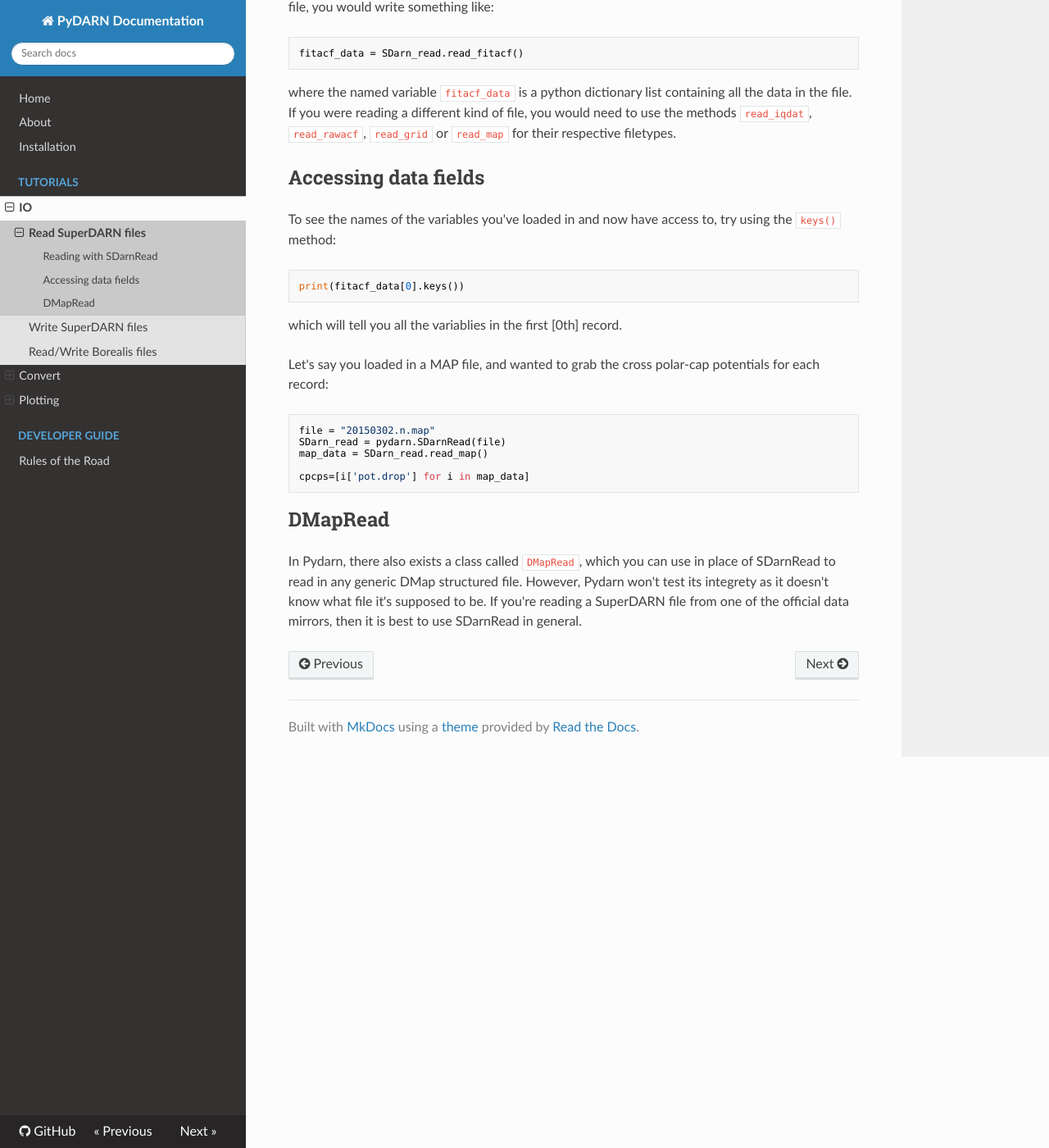
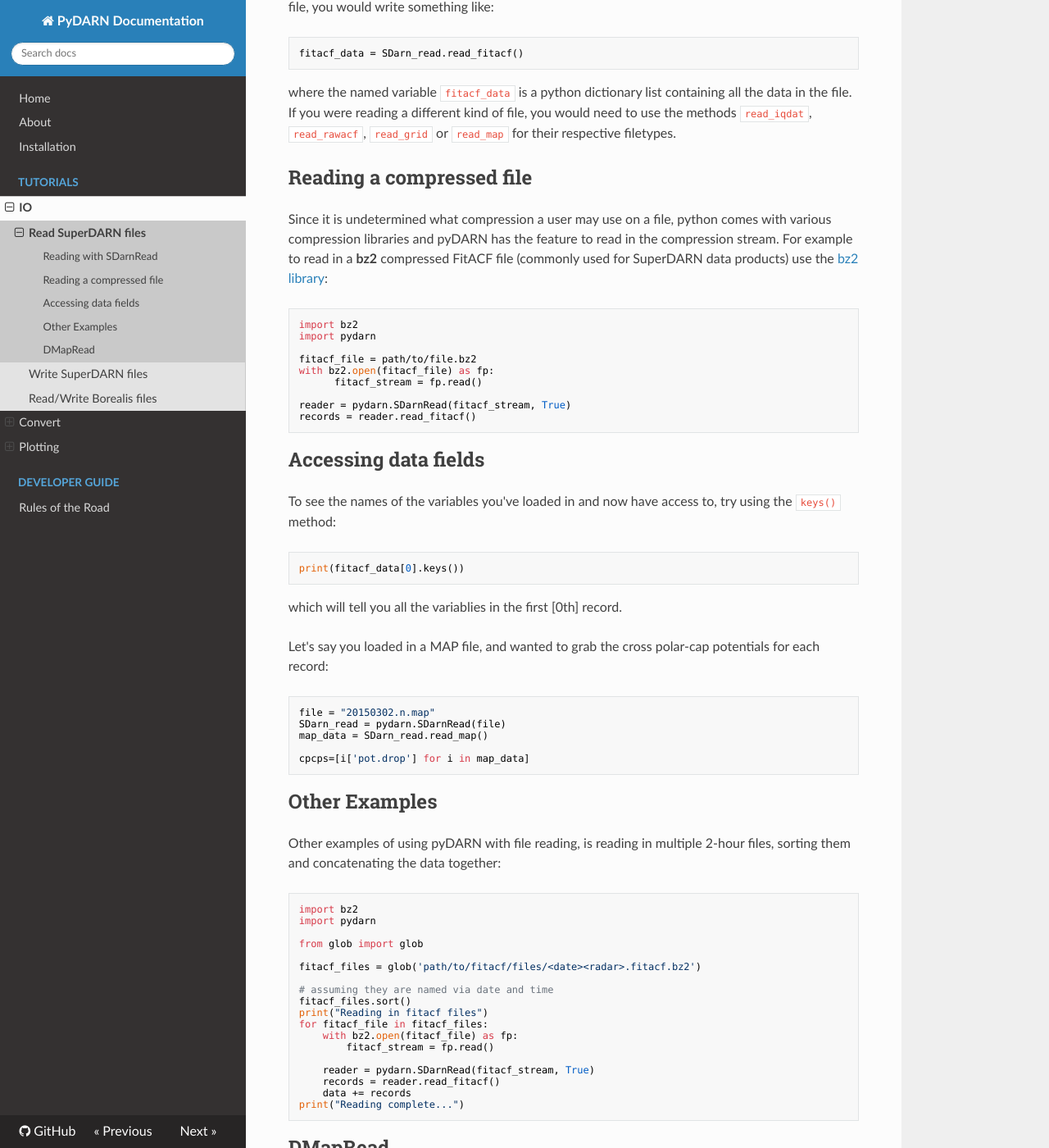
Before and after one commit to SuperDARN/pydarn, an MkDocs documentation site: the page built from docs/user/SDarnRead.md, in a window 1280 px wide and 1400 px high, scrolled down 655 px. Shown: the whole window at 82% size. Built offline with MkDocs 1.6.1, drawn with Linux system fonts in a browser that asks for light colours; nearby versions of some CDN libraries.

Commit message:
Added more information after user testing

````diff
--- a/docs/user/SDarnRead.md
+++ b/docs/user/SDarnRead.md
@@ -30,6 +30,21 @@ fitacf_data = SDarn_read.read_fitacf()
 ```
 where the named variable `fitacf_data` is a python dictionary list containing all the data in the file. If you were reading a different kind of file, you would need to use the methods `read_iqdat`, `read_rawacf`, `read_grid` or `read_map` for their respective filetypes.
 
+## Reading a compressed file
+Since it is undetermined what compression a user may use on a file, python comes with various compression libraries and pyDARN has the feature to read in the compression stream.
+For example to read in a **bz2** compressed FitACF file (commonly used for SuperDARN data products) use the [bz2 library](https://docs.python.org/3/library/bz2.html):
+```python
+import bz2
+import pydarn
+
+fitacf_file = path/to/file.bz2
+with bz2.open(fitacf_file) as fp:
+      fitacf_stream = fp.read()
+
+reader = pydarn.SDarnRead(fitacf_stream, True)
+records = reader.read_fitacf()
+```
+
 ## Accessing data fields
 To see the names of the variables you've loaded in and now have access to, try using the `keys()` method:
 ```python
@@ -45,6 +60,29 @@ map_data = SDarn_read.read_map()
 
 cpcps=[i['pot.drop'] for i in map_data]
 ```
+## Other Examples
+Other examples of using pyDARN with file reading, is reading in multiple 2-hour files, sorting them and concatenating the data together:
+```python
+import bz2
+import pydarn
+
+from glob import glob
+
+fitacf_files = glob('path/to/fitacf/files/<date><radar>.fitacf.bz2')
+
+# assuming they are named via date and time
+fitacf_files.sort()
+print("Reading in fitacf files")
+for fitacf_file in fitacf_files:
+    with bz2.open(fitacf_file) as fp:
+        fitacf_stream = fp.read()
+
+    reader = pydarn.SDarnRead(fitacf_stream, True)
+    records = reader.read_fitacf()
+    data += records
+print("Reading complete...")
+```
+
 ## DMapRead
 
 In Pydarn, there also exists a class called `DMapRead`, which you can use in place of SDarnRead to read in any generic DMap structured file. However, Pydarn won't test its integrety as it doesn't know what file it's supposed to be. If you're reading a SuperDARN file from one of the official data mirrors, then it is best to use SDarnRead in general.
````
Also changed, not shown: README.md (+30 -0 lines), docs/user/install.md (+6 -2 lines).
